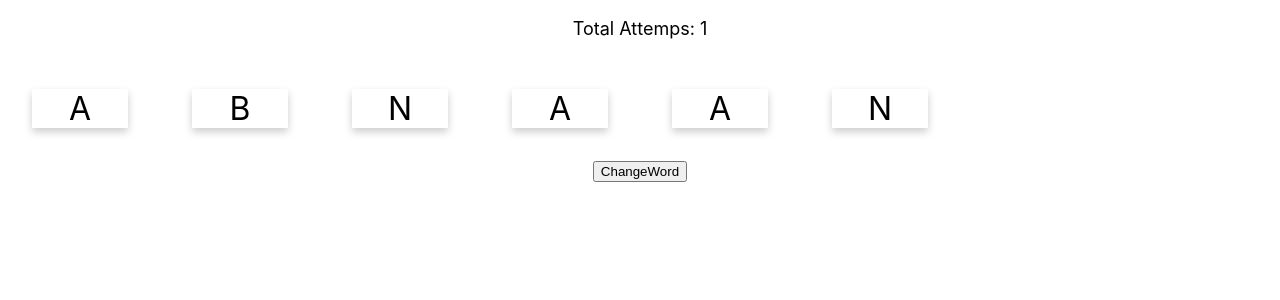
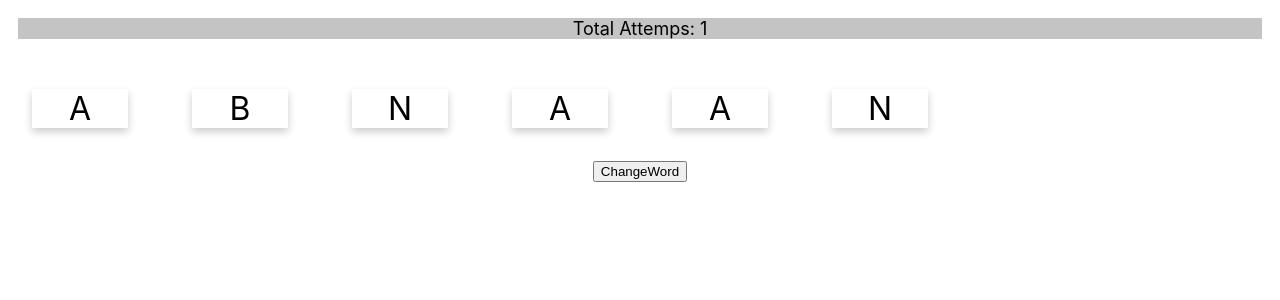
Before and after one commit to 6210110297/3SA03_1-64, a React (Create React App) app: page / in a window 1280 px wide. Shown: the top 300 px of the page. Built offline with nearby package versions, Linux system fonts and the light colour scheme.

Commit message:
3SA03 part07 show selected sequence

```diff
--- a/src/App.css
+++ b/src/App.css
@@ -46,7 +46,15 @@
  .headText{
    text-align: center;
    font-size: large;
+   font-style:unset;
    margin: 1em;
+   background: rgb(196, 196, 196);
+ }
+
+ .buttomText{
+   margin-top: 50px;
+  text-align: center;
+  font-size: large;
 
  }
 
--- a/src/CharacterCard.js
+++ b/src/CharacterCard.js
@@ -2,8 +2,10 @@ import React, { useState, useEffect, useRef } from 'react';
 export default function CharacterCard(props) {
 
     const [active, setActive] = useState(false);
-    const attemptRef = useRef(props.attemp);
 
+
+
+    const attemptRef = useRef(props.attemp)
     const activate = () => {
         if (!active) {
             setActive(true)
@@ -21,14 +23,17 @@ export default function CharacterCard(props) {
 
 
 
+
+
+
     const className = `card ${active ? 'activeCard' : ''}`
 
-    var card=<div className={className} onClick={activate}>{props.value}</div>
+    var card = <div className={className} onClick={activate}>{props.value}</div>
 
 
 
     return (
         card
-        )
+    )
 
 }
--- a/src/WordCard.js
+++ b/src/WordCard.js
@@ -40,7 +40,7 @@ export default function WordCard(props) {
         if (guess.length === state.word.length) {
             if (guess === state.word && !state.completed) {
                 console.log('yeah!')
-                setState({ ...state, guess: '', completed: true })
+                setState({ ...state, completed: true })
 
             }else {
                 console.log('reset')
@@ -66,16 +66,17 @@ export default function WordCard(props) {
     if(!state.completed){
         return (
             <div>
-                <div className={'headText'}> {state.completed?'You WIN':`Total Attemps: ${state.attempt}`} </div>
+                <div className={'headText'}> {`Total Attemps: ${state.attempt}`} </div>
                 {state.chars.map((c, i) => <CharacterCard value={c} key={i} activationHandler={activationHandler} attempt={state.attempt}/>)}
                 {changeButton}
+                <div className={'buttomText'}>{state.guess}</div>
             </div>
 
         );
     }else{
         return(
             <div>
-                <div className={'headText'}>You WIN with {state.attempt} attempts CONGRATS</div>
+                <div className={'headText'}>You WIN   with {state.attempt} attempts CONGRATS</div>
                 <div className={'button'}>
                 <button onClick={resetGame}>Reset</button>
                 </div>
```
